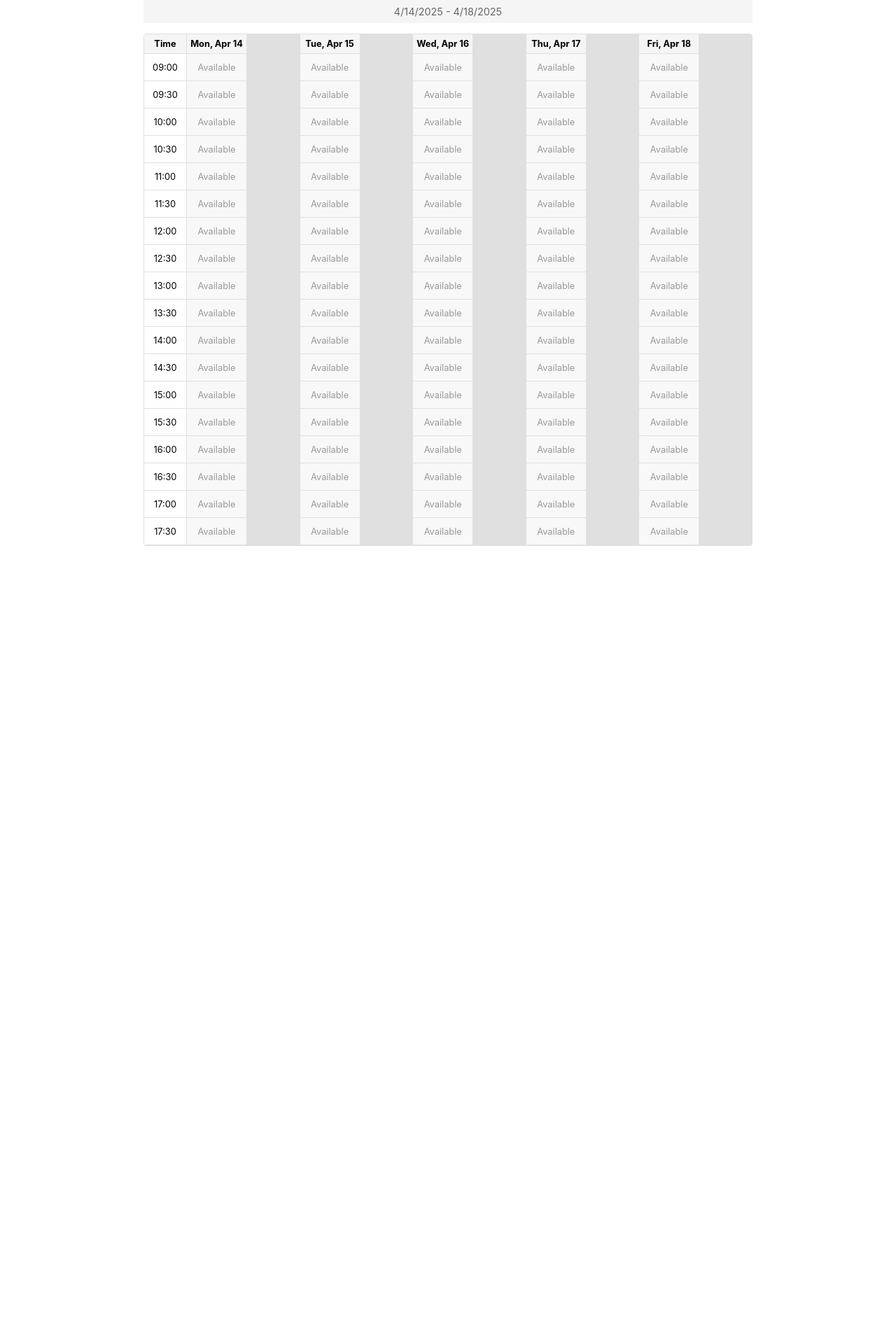
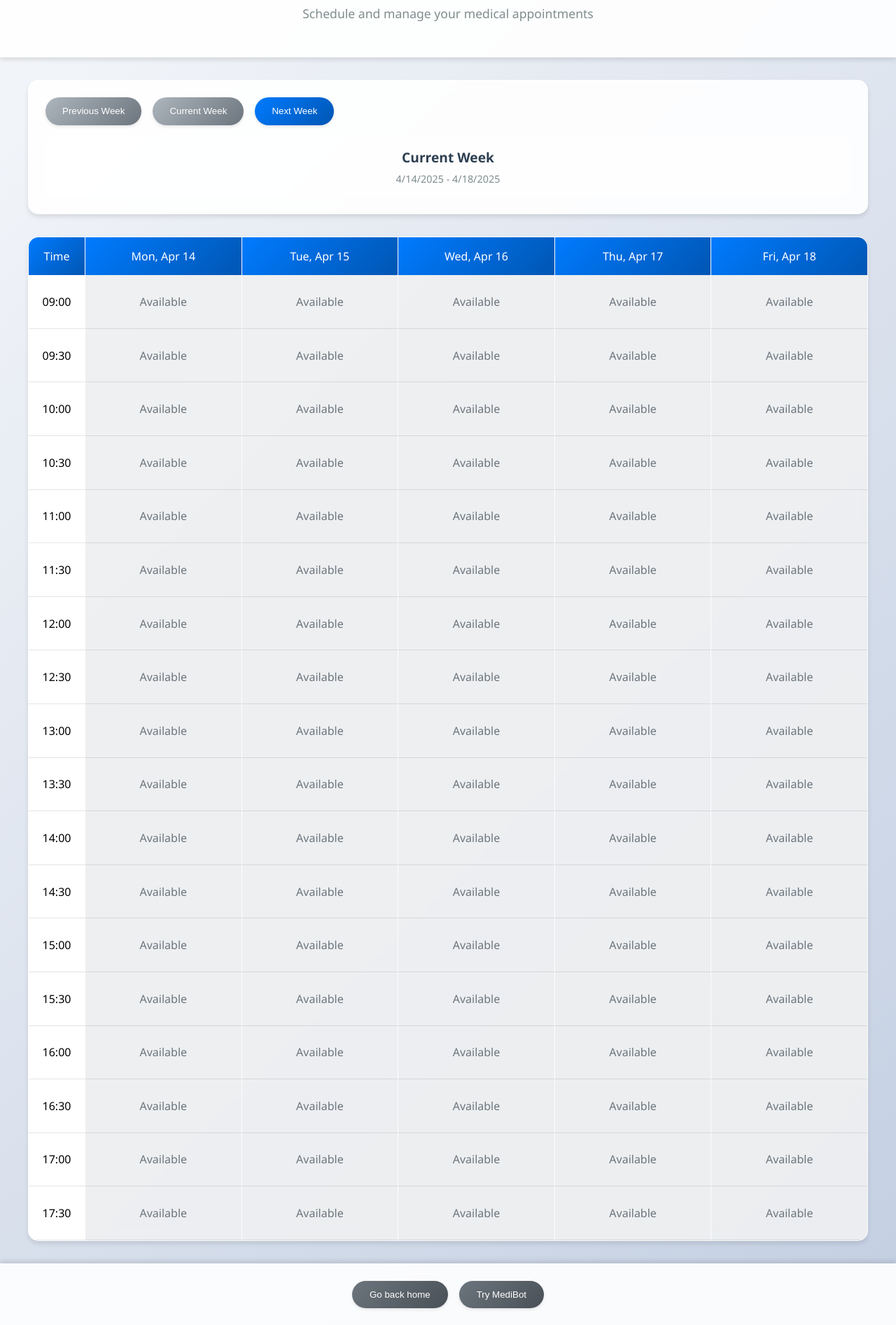
Before and after one commit to mohamadlakkis/ClincSchedulerPro, a React (Create React App) app in the folder frontend/: page /calender in a window 1280 px wide. Shown: the part 88-1981 px from the top of the page at 70% size. Before the commit the page ends 883 px from the top, so only its background shows below. Built offline with nearby package versions, Linux system fonts and the light colour scheme.

Commit message:
feat: Revamp calendar page layout and styles for improved user experience

```diff
--- a/frontend/src/pages/calender.js
+++ b/frontend/src/pages/calender.js
@@ -1,7 +1,9 @@
 import React, { useState } from "react";
+import { useNavigate } from "react-router-dom";
 import "../styles/calender.css";
 
 const Calendar = () => {
+  const navigate = useNavigate();
   const [currentWeek, setCurrentWeek] = useState(0);
   const [selectedSlot, setSelectedSlot] = useState(null);
   const [showBookingModal, setShowBookingModal] = useState(false);
@@ -193,8 +195,15 @@ const Calendar = () => {
 
   return (
     <div className="calendar-container">
-      <div className="calendar-header">
-        <h2>Appointment Calendar</h2>
+      <header className="calendar-header">
+        <div className="header-content">
+          <h1>Appointment Calendar</h1>
+          <p>Schedule and manage your medical appointments</p>
+        </div>
+      </header>
+
+      <main className="calendar-main">
+        <div className="calendar-controls">
           <div className="date-navigation">
             <button onClick={handlePreviousWeek} disabled={currentWeek === 0}>
               Previous Week
@@ -206,12 +215,12 @@ const Calendar = () => {
               Next Week
             </button>
           </div>
-      </div>
 
           <div className="week-display">
             <div className="week-label">{getWeekLabel()}</div>
             <div className="date-range">
               {firstDay.toLocaleDateString()} - {lastDay.toLocaleDateString()}
+            </div>
           </div>
         </div>
 
@@ -273,6 +282,24 @@ const Calendar = () => {
             </div>
           ))}
         </div>
+      </main>
+
+      <footer className="calendar-footer">
+        <div className="nav-buttons">
+          <button
+            className="nav-button"
+            onClick={() => navigate('/')}
+          >
+            Go back home
+          </button>
+          <button
+            className="nav-button"
+            onClick={() => navigate('/AssistAI')}
+          >
+            Try MediBot
+          </button>
+        </div>
+      </footer>
 
       {showBookingModal && (
         <div className="booking-modal">
--- a/frontend/src/styles/calender.css
+++ b/frontend/src/styles/calender.css
@@ -1,153 +1,167 @@
 .calendar-container {
-  padding: 15px;
-  max-width: 900px;
-  margin: 0 auto;
-  width: 100%;
-  box-sizing: border-box;
+  min-height: 100vh;
+  display: flex;
+  flex-direction: column;
+  background: linear-gradient(135deg, #f5f7fa 0%, #c3cfe2 100%);
+  font-family: 'Segoe UI', Tahoma, Geneva, Verdana, sans-serif;
 }
 
 .calendar-header {
-  display: flex;
-  justify-content: space-between;
-  align-items: center;
-  margin-bottom: 15px;
+  padding: 2rem;
+  text-align: center;
+  background: rgba(255, 255, 255, 0.9);
+  backdrop-filter: blur(10px);
+  box-shadow: 0 4px 6px rgba(0, 0, 0, 0.1);
+  border-bottom: 1px solid rgba(255, 255, 255, 0.2);
 }
 
-.calendar-header h2 {
+.header-content h1 {
+  font-size: 2.5rem;
+  color: #2c3e50;
   margin: 0;
-  color: #333;
-  font-size: 1.5em;
+  animation: fadeInDown 1s ease-out;
+}
+
+.header-content p {
+  color: #7f8c8d;
+  margin-top: 0.5rem;
+  font-size: 1.1rem;
+  animation: fadeInUp 1s ease-out;
+}
+
+.calendar-main {
+  flex: 1;
+  padding: 2rem;
+  max-width: 1200px;
+  margin: 0 auto;
+  width: 100%;
+}
+
+.calendar-controls {
+  background: rgba(255, 255, 255, 0.9);
+  border-radius: 15px;
+  padding: 1.5rem;
+  margin-bottom: 2rem;
+  box-shadow: 0 4px 6px rgba(0, 0, 0, 0.1);
+  backdrop-filter: blur(10px);
+  border: 1px solid rgba(255, 255, 255, 0.2);
 }
 
 .date-navigation {
   display: flex;
-  gap: 8px;
+  gap: 1rem;
+  margin-bottom: 1rem;
 }
 
 .date-navigation button {
-  padding: 6px 12px;
-  background-color: #4caf50;
+  padding: 0.8rem 1.5rem;
+  background: linear-gradient(135deg, #007bff 0%, #0056b3 100%);
   color: white;
   border: none;
-  border-radius: 4px;
+  border-radius: 25px;
   cursor: pointer;
-  transition: background-color 0.3s;
-  font-size: 0.9em;
+  font-weight: 500;
+  transition: all 0.3s ease;
+  box-shadow: 0 2px 4px rgba(0, 0, 0, 0.1);
 }
 
 .date-navigation button:disabled {
-  background-color: #cccccc;
+  background: linear-gradient(135deg, #adb5bd 0%, #6c757d 100%);
   cursor: not-allowed;
 }
 
-.date-navigation button:hover:not(:disabled) {
-  background-color: #45a049;
+.date-navigation button:not(:disabled):hover {
+  transform: translateY(-2px);
+  box-shadow: 0 4px 8px rgba(0, 0, 0, 0.2);
 }
 
 .week-display {
   text-align: center;
-  margin-bottom: 15px;
-  color: #333;
-  padding: 8px;
-  background-color: #f5f5f5;
-  border-radius: 4px;
+  padding: 1rem;
+  background: rgba(255, 255, 255, 0.5);
+  border-radius: 10px;
 }
 
 .week-label {
-  font-size: 1.2em;
-  font-weight: bold;
-  margin-bottom: 5px;
+  font-size: 1.2rem;
+  font-weight: 600;
+  color: #2c3e50;
+  margin-bottom: 0.5rem;
 }
 
 .date-range {
-  font-size: 0.9em;
-  color: #666;
+  color: #7f8c8d;
+  font-size: 0.9rem;
 }
 
 .calendar-grid {
   display: grid;
-  grid-template-columns: 60px repeat(5, 1fr);
+  grid-template-columns: 80px repeat(5, 1fr);
   gap: 1px;
-  background-color: #e0e0e0;
-  border: 1px solid #e0e0e0;
-  border-radius: 4px;
-  overflow-x: auto;
-  max-width: 100%;
-  box-sizing: border-box;
+  background: rgba(255, 255, 255, 0.9);
+  border-radius: 15px;
+  overflow: hidden;
+  box-shadow: 0 4px 6px rgba(0, 0, 0, 0.1);
+  backdrop-filter: blur(10px);
+  border: 1px solid rgba(255, 255, 255, 0.2);
 }
 
 .time-column {
+  background: rgba(255, 255, 255, 0.9);
   position: sticky;
   left: 0;
-  background-color: white;
   z-index: 1;
 }
 
 .time-header,
 .day-header {
-  padding: 6px 3px;
-  background-color: #f5f5f5;
+  padding: 1rem;
+  background: linear-gradient(135deg, #007bff 0%, #0056b3 100%);
+  color: white;
+  font-weight: 500;
   text-align: center;
-  font-weight: bold;
-  border-bottom: 1px solid #e0e0e0;
-  font-size: 0.8em;
-  white-space: nowrap;
 }
 
 .time-slot {
-  padding: 4px 3px;
+  padding: 0.8rem;
   text-align: center;
-  background-color: white;
-  border-bottom: 1px solid #e0e0e0;
-  min-height: 30px;
+  border-bottom: 1px solid rgba(0, 0, 0, 0.1);
+  min-height: 50px;
   display: flex;
   align-items: center;
   justify-content: center;
   cursor: pointer;
-  transition: background-color 0.3s;
-  font-size: 0.8em;
-  white-space: nowrap;
-  position: relative;
+  transition: all 0.3s ease;
 }
 
 .time-slot.available {
-  background-color: #dff0d8;
-  color: #3c763d;
+  background: rgba(40, 167, 69, 0.1);
+  color: #28a745;
 }
 
 .time-slot.booked {
-  background-color: #f2dede;
-  color: #a94442;
+  background: rgba(220, 53, 69, 0.1);
+  color: #dc3545;
   cursor: not-allowed;
 }
 
 .time-slot.user-booked {
-  background-color: #d1e8ff;
-  color: #2c5282;
-  cursor: not-allowed;
+  background: rgba(0, 123, 255, 0.1);
+  color: #007bff;
 }
 
 .time-slot.available:hover {
-  background-color: #c1e2b3;
-}
-
-.day-column {
-  min-width: 70px;
-  max-width: 85px;
+  background: rgba(40, 167, 69, 0.2);
+  transform: scale(1.02);
 }
 
 .day-column.past-day {
-  background-color: #f8f8f8;
+  background: rgba(108, 117, 125, 0.1);
 }
 
 .day-column.past-day .time-slot {
-  background-color: #f8f8f8;
+  color: #6c757d;
   cursor: not-allowed;
-  color: #999;
-}
-
-.day-column.past-day .time-slot.available {
-  background-color: #f8f8f8;
 }
 
 .booking-modal {
@@ -156,53 +170,146 @@
   left: 0;
   right: 0;
   bottom: 0;
-  background-color: rgba(0, 0, 0, 0.5);
+  background: rgba(0, 0, 0, 0.5);
   display: flex;
   justify-content: center;
   align-items: center;
   z-index: 1000;
+  backdrop-filter: blur(5px);
 }
 
 .modal-content {
-  background-color: white;
-  padding: 15px;
-  border-radius: 8px;
-  box-shadow: 0 2px 10px rgba(0, 0, 0, 0.1);
-  max-width: 350px;
+  background: rgba(255, 255, 255, 0.95);
+  padding: 2rem;
+  border-radius: 15px;
+  box-shadow: 0 4px 6px rgba(0, 0, 0, 0.1);
+  max-width: 400px;
   width: 90%;
+  animation: fadeIn 0.3s ease-out;
 }
 
 .modal-content h3 {
+  color: #2c3e50;
   margin-top: 0;
-  color: #333;
-  font-size: 1.2em;
+  margin-bottom: 1rem;
 }
 
 .modal-buttons {
   display: flex;
-  justify-content: space-between;
-  margin-top: 15px;
+  gap: 1rem;
+  margin-top: 1.5rem;
 }
 
 .modal-buttons button {
-  padding: 6px 12px;
+  flex: 1;
+  padding: 0.8rem;
   border: none;
-  border-radius: 4px;
+  border-radius: 25px;
   cursor: pointer;
-  transition: background-color 0.3s;
-  font-size: 0.9em;
+  font-weight: 500;
+  transition: all 0.3s ease;
 }
 
 .modal-buttons button:first-child {
-  background-color: #4caf50;
+  background: linear-gradient(135deg, #28a745 0%, #218838 100%);
   color: white;
 }
 
 .modal-buttons button:last-child {
-  background-color: #f44336;
+  background: linear-gradient(135deg, #dc3545 0%, #c82333 100%);
   color: white;
 }
 
 .modal-buttons button:hover {
-  opacity: 0.9;
+  transform: translateY(-2px);
+  box-shadow: 0 4px 8px rgba(0, 0, 0, 0.2);
 }
+
+.calendar-footer {
+  padding: 1.5rem;
+  background: rgba(255, 255, 255, 0.9);
+  backdrop-filter: blur(10px);
+  box-shadow: 0 -4px 6px rgba(0, 0, 0, 0.1);
+  border-top: 1px solid rgba(255, 255, 255, 0.2);
+}
+
+.nav-buttons {
+  display: flex;
+  justify-content: center;
+  gap: 1rem;
+}
+
+.nav-button {
+  padding: 0.8rem 2rem;
+  background: linear-gradient(135deg, #6c757d 0%, #495057 100%);
+  color: white;
+  border: none;
+  border-radius: 25px;
+  cursor: pointer;
+  font-weight: 500;
+  transition: all 0.3s ease;
+  box-shadow: 0 2px 4px rgba(0, 0, 0, 0.1);
+}
+
+.nav-button:hover {
+  transform: translateY(-2px);
+  box-shadow: 0 4px 8px rgba(0, 0, 0, 0.2);
+}
+
+.nav-button:active {
+  transform: translateY(0);
+}
+
+@keyframes fadeIn {
+  from { opacity: 0; }
+  to { opacity: 1; }
+}
+
+@keyframes fadeInDown {
+  from {
+    opacity: 0;
+    transform: translateY(-20px);
+  }
+  to {
+    opacity: 1;
+    transform: translateY(0);
+  }
+}
+
+@keyframes fadeInUp {
+  from {
+    opacity: 0;
+    transform: translateY(20px);
+  }
+  to {
+    opacity: 1;
+    transform: translateY(0);
+  }
+}
+
+@media (max-width: 768px) {
+  .calendar-header h1 {
+    font-size: 2rem;
+  }
+
+  .date-navigation {
+    flex-direction: column;
+  }
+
+  .calendar-grid {
+    grid-template-columns: 60px repeat(5, 1fr);
+  }
+
+  .time-slot {
+    padding: 0.5rem;
+    font-size: 0.8rem;
+  }
+
+  .nav-buttons {
+    flex-direction: column;
+  }
+
+  .nav-button {
+    width: 100%;
+  }
+}
```
Lines whose indentation alone changed are shown as unchanged.
